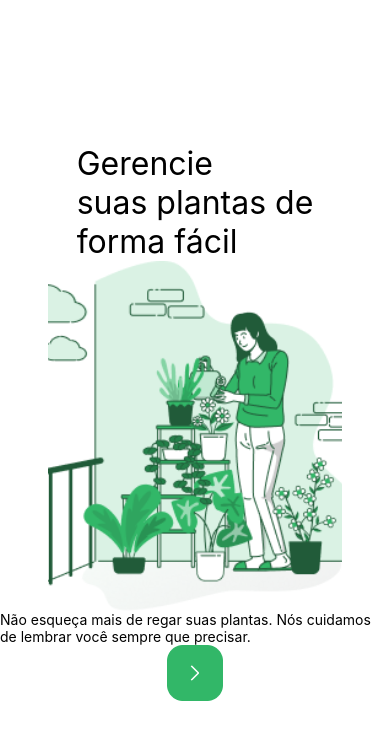
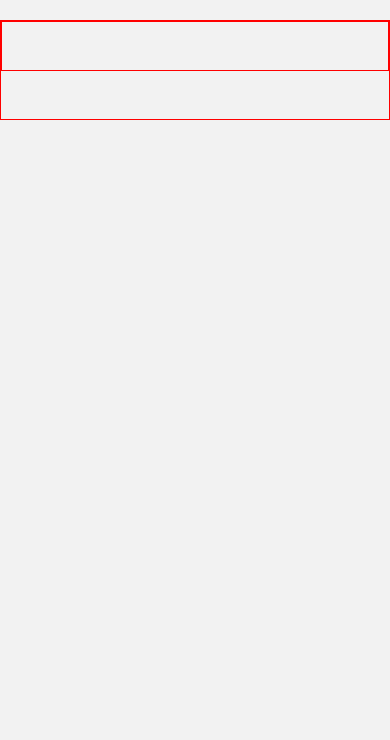
Before and after one commit to jvmonteiroo/app-plantas, a React Native app: screen /Peperomia in a window 390 px wide. Shown: the top 740 px of the page. Built offline with nearby package versions, Linux system fonts and the light colour scheme.

Commit message:
fazendo uma descrição da peperomia

```diff
--- a/App.tsx
+++ b/App.tsx
@@ -3,6 +3,7 @@ import { NavigationContainer } from '@react-navigation/native';
 import { createNativeStackNavigator } from '@react-navigation/native-stack';
 import Home from './src/screens/Home';
 import EscolhaPlanta from './src/screens/EscolhaPlanta';
+import Peperomia from './src/screens/DescriçõesDasPlantas/Peperomia';
 
 const Stack = createNativeStackNavigator()
 
@@ -12,6 +13,7 @@ export default function App() {
       <Stack.Navigator screenOptions={{headerShown:false}}>
         <Stack.Screen name="Home"component={Home}/>
         <Stack.Screen name="EscolhaPlanta"component={EscolhaPlanta}/>
+        <Stack.Screen name="Peperomia"component={Peperomia}/>
       </Stack.Navigator>
     </NavigationContainer>
   )
--- /dev/null
+++ b/src/screens/DescriçõesDasPlantas/Peperomia/index.tsx
@@ -0,0 +1,44 @@
+import { useNavigation } from "@react-navigation/native"
+import { View, StyleSheet, Text, Image, Touchable, TouchableOpacity } from "react-native"
+import { images } from "../../../../images"
+
+
+export default function Peperomia() {
+
+    const navigation = useNavigation<any>()
+
+    return (
+        <View style={styles.container}>
+            <View style={styles.buttonBack}>
+                <TouchableOpacity>
+                    <Image source={images.Arrow} resizeMode='contain' resizeMethod='resize' style={styles.image}/>
+                </TouchableOpacity>
+            </View>
+            <View style={styles.headerDescription}>
+
+            </View>
+        </View>
+    )
+}
+
+const styles=StyleSheet.create({
+    container: {
+        flex:1,
+        paddingTop:20,
+    },
+    buttonBack: {
+        borderWidth:1,
+        borderColor:"red",
+        height:100,
+    },
+    image: {
+        borderWidth:1,
+        borderColor:"red",
+        height:50,
+        width:"100%"
+    },
+    headerDescription: {
+
+    },
+
+})
--- a/src/screens/EscolhaPlanta/index.tsx
+++ b/src/screens/EscolhaPlanta/index.tsx
@@ -40,7 +40,7 @@ export default function EscolhaPlanta() {
 
   ]
   const Item = ({name, image}: ItemProps) => (
-    <TouchableOpacity style={styles.boxPlanta} onPress={() => navigation.navigate("imbe")}>
+    <TouchableOpacity style={styles.boxPlanta} onPress={() => navigation.navigate("Peperomia")}>
       <Image source={images[image]} style={styles.planta} resizeMode='contain' resizeMethod='resize'/>
       <Text style={styles.textPlantas}>
         {name}
```
Also changed, not shown: src/screens/DescriçõesDasPlantas/Imbe/index.tsx (+17 -1 lines), src/images/Arrow.png (added).
